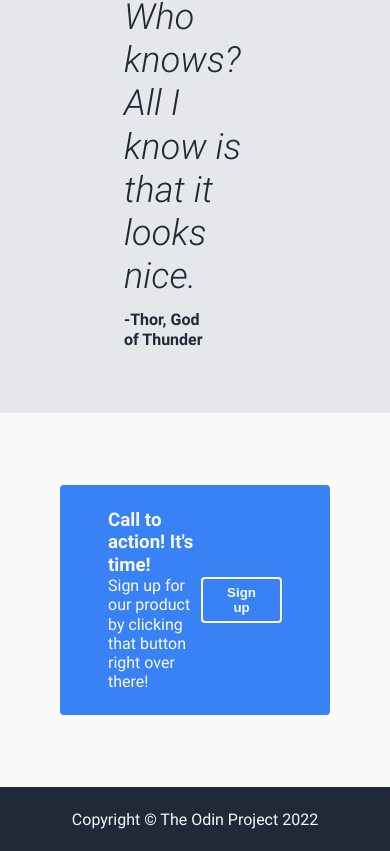
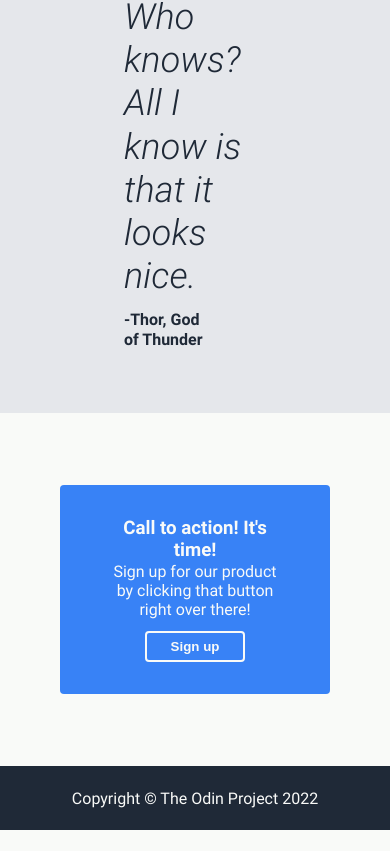
Before and after one commit to catagonus/landing-page, a plain HTML site: page index.html in a window 390 px wide. Shown: the part 3210-4061 px from the top of the page. After the commit the page ends 4040 px from the top, so only its background shows below. Drawn offline with Linux system fonts and the light colour scheme.

Commit message:
small tweak to css

```diff
--- a/style.css
+++ b/style.css
@@ -184,16 +184,18 @@ button {
 
 .call-to-action .box {
     background-color: #3882f6;
-    padding: 24px 48px;
+    padding: 32px 48px;
     border-radius: 4px;
     color: #f9faf8;
     display: flex;
     justify-content: space-between;
     align-items: center;
+    gap: 12px;
 }
 
 .call-to-action button {
     border: 2px solid #f9faf8;
+    flex-shrink: 0;
 }
 
 .footer {
@@ -225,4 +227,10 @@ button {
         height: 300px;
         width: 300px;
     }
+
+    .call-to-action .box {
+        flex-direction: column;
+        text-align: center;
+        gap: 12px;
+    }
 }
```
